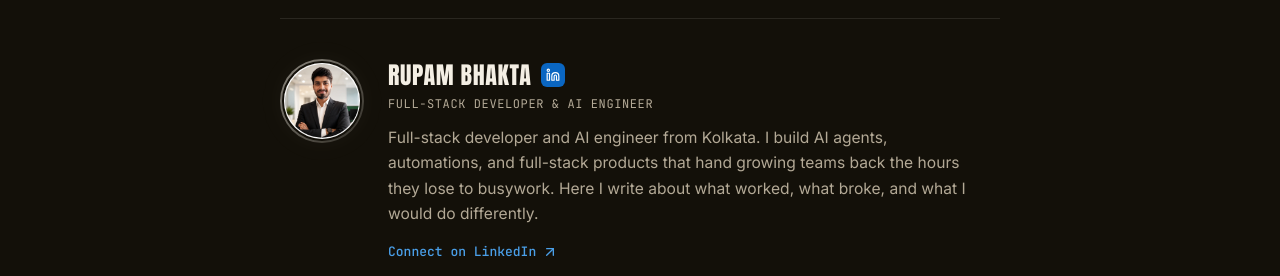
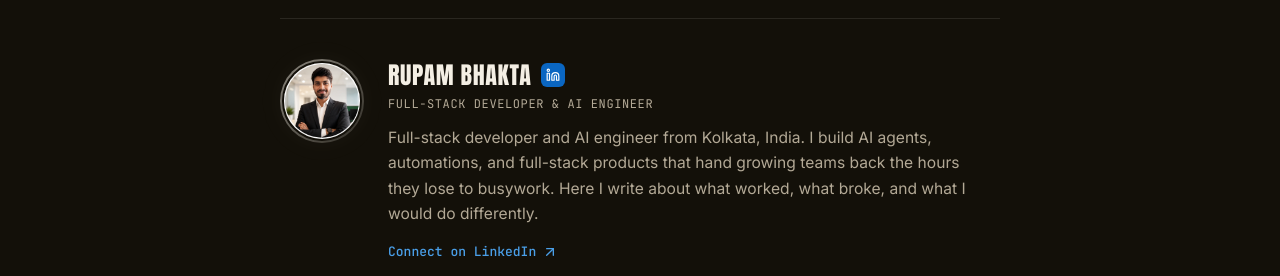
Before and after one commit to rupambhakta/Portfolio, a React (Vite) app: page /blog/multi-agent-seo-model-routing in a window 1280 px wide. Shown: the part 2680-2956 px from the top of the page. Built offline with nearby package versions, Linux system fonts and the light colour scheme.

Commit message:
feat: update personal description in BlogPostPage for clarity and localization

```diff
--- a/src/pages/BlogPostPage.jsx
+++ b/src/pages/BlogPostPage.jsx
@@ -146,7 +146,7 @@ export default function BlogPostPage() {
                 </div>
                 <p className="mt-1 font-mono text-[12px] uppercase tracking-wider text-cream-mut">{aboutPage.role}</p>
                 <p className="mt-3 max-w-[60ch] text-[0.975rem] leading-relaxed text-cream-mut">
-                  Full-stack developer and AI engineer from Kolkata. I build AI agents, automations, and full-stack products that hand growing teams back the hours they lose to busywork. Here I write about what worked, what broke, and what I would do differently.
+                  Full-stack developer and AI engineer from Kolkata, India. I build AI agents, automations, and full-stack products that hand growing teams back the hours they lose to busywork. Here I write about what worked, what broke, and what I would do differently.
                 </p>
                 <a
                   href={profile.linkedin}
```
